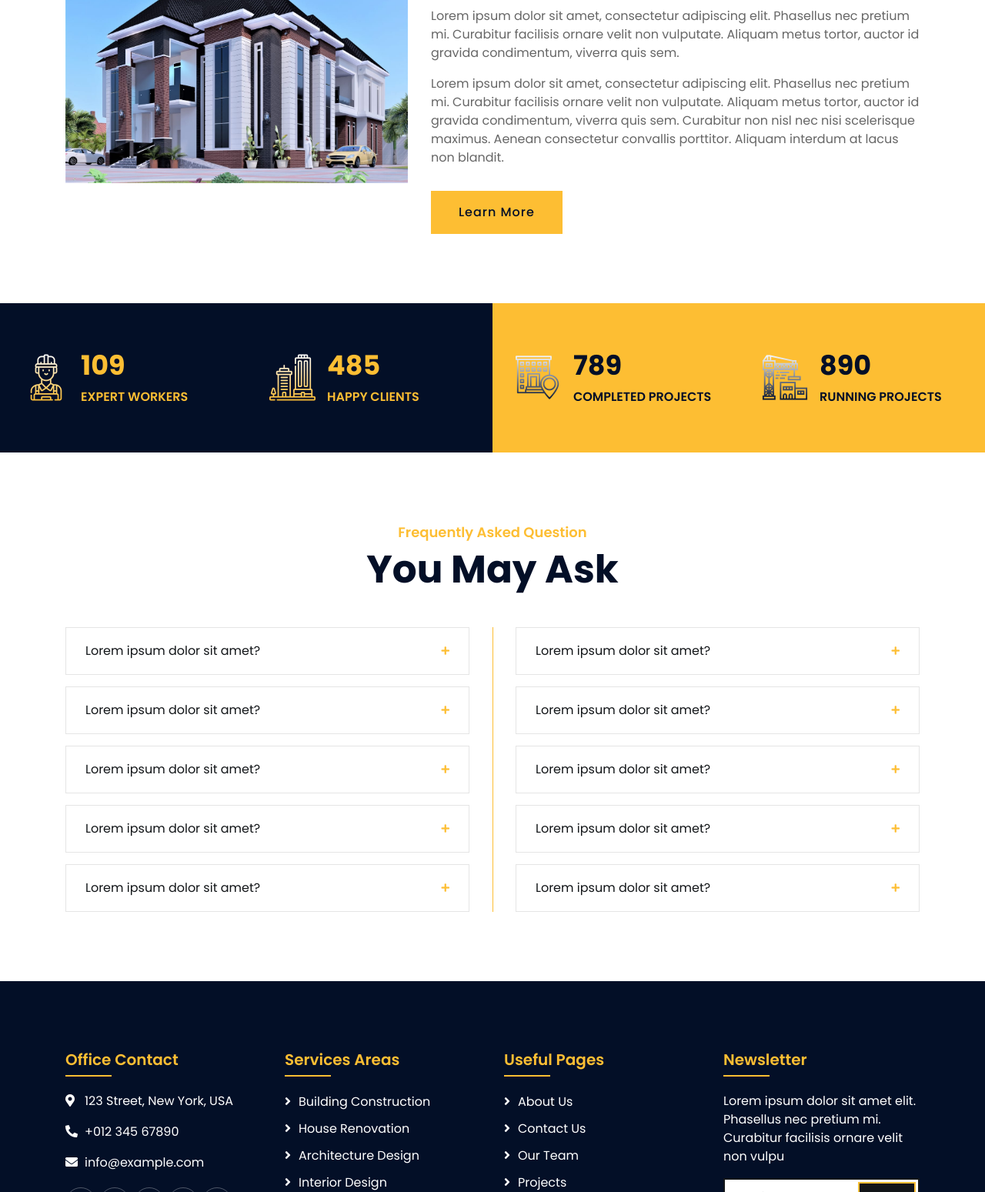
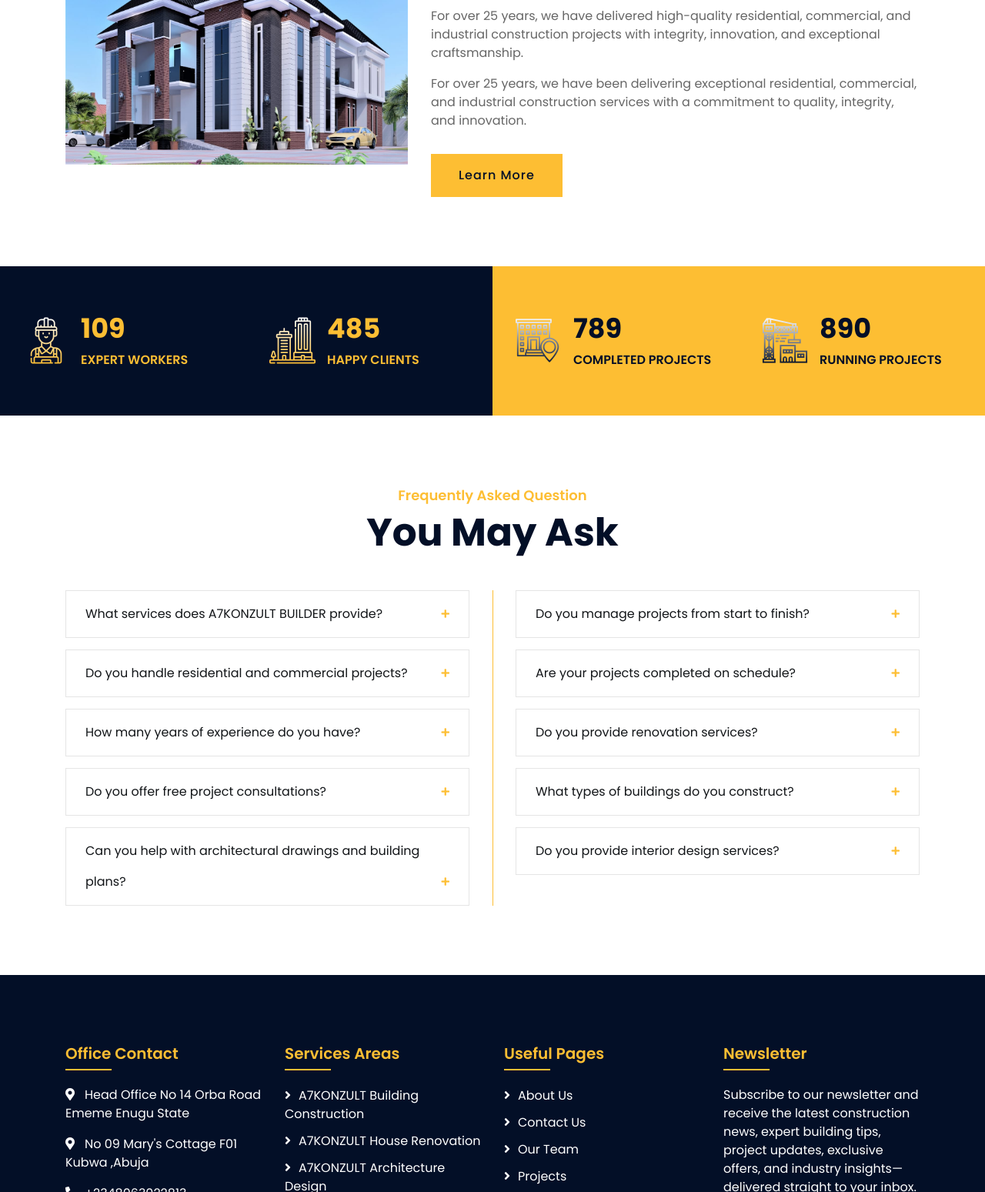
Before and after one commit to BINAINUSHAIBU/webtv2026, a plain HTML site: page about.html in a window 1280 px wide. Shown: the part 684-2233 px from the top of the page at 77% size. Drawn offline with nearby package versions, Linux system fonts and the light colour scheme.

Commit message:
Update about.html

```diff
--- a/about.html
+++ b/about.html
@@ -2,10 +2,11 @@
 <html lang="en">
     <head>
         <meta charset="utf-8">
-        <title>Builderz - Construction Company Website Template</title>
+        <title>A7KONZULT </title>
         <meta content="width=device-width, initial-scale=1.0" name="viewport">
-        <meta content="Construction Company Website Template" name="keywords">
-        <meta content="Construction Company Website Template" name="description">
+        <meta content="A7KONZULTConstruction Company " name="keywords">
+        <meta content="A7KONZULTConstruction Company " name="description">
+
 
         <!-- Favicon -->
         <link href="img/favicon.ico" rel="icon">
@@ -36,7 +37,7 @@
                         <div class="col-lg-4 col-md-12">
                             <div class="logo">
                                 <a href="index.html">
-                                    <h1>Builderz</h1>
+                                    <h1>A7KONZULT</h1>
                                     <!-- <img src="img/logo.jpg" alt="Logo"> -->
                                 </a>
                             </div>
@@ -61,7 +62,7 @@
                                         </div>
                                         <div class="top-bar-text">
                                             <h3>Call Us</h3>
-                                            <p>+012 345 6789</p>
+                                            <p>+2347035109552</p>
                                         </div>
                                     </div>
                                 </div>
@@ -72,7 +73,7 @@
                                         </div>
                                         <div class="top-bar-text">
                                             <h3>Email Us</h3>
-                                            <p>info@example.com</p>
+                                            <p>albertcollinsworld@gmail.com</p>
                                         </div>
                                     </div>
                                 </div>
@@ -103,13 +104,13 @@
                                     <a href="#" class="nav-link dropdown-toggle" data-toggle="dropdown">Pages</a>
                                     <div class="dropdown-menu">
                                         <a href="blog.html" class="dropdown-item">Blog Page</a>
-                                        <a href="single.html" class="dropdown-item">Single Page</a>
+                                        <a href="single.html" class="dropdown-item">All Projects</a>
                                     </div>
                                 </div>
                                 <a href="contact.html" class="nav-item nav-link">Contact</a>
                             </div>
                             <div class="ml-auto">
-                                <a class="btn" href="https://htmlcodex.com/downloading/?item=969">Buy Pro Version</a>
+                                <a class="btn" href="https://htmlcodex.com/downloading/">Whats App US</a>
                             </div>
                         </div>
                     </nav>
@@ -149,13 +150,11 @@
                                 <p>Welcome to Builderz</p>
                                 <h2>25 Years Experience</h2>
                             </div>
-                            <div class="about-text">
+                             <div class="about-text">
                                 <p>
-                                    Lorem ipsum dolor sit amet, consectetur adipiscing elit. Phasellus nec pretium mi. Curabitur facilisis ornare velit non vulputate. Aliquam metus tortor, auctor id gravida condimentum, viverra quis sem.
-                                </p>
+For over 25 years, we have delivered high-quality residential, commercial, and industrial construction projects with integrity, innovation, and exceptional craftsmanship.                                </p>
                                 <p>
-                                    Lorem ipsum dolor sit amet, consectetur adipiscing elit. Phasellus nec pretium mi. Curabitur facilisis ornare velit non vulputate. Aliquam metus tortor, auctor id gravida condimentum, viverra quis sem. Curabitur non nisl nec nisi scelerisque maximus. Aenean consectetur convallis porttitor. Aliquam interdum at lacus non blandit.
-                                </p>
+For over 25 years, we have been delivering exceptional residential, commercial, and industrial construction services with a commitment to quality, integrity, and innovation.                                </p>
                                 <a class="btn" href="">Learn More</a>
                             </div>
                         </div>
@@ -232,61 +231,56 @@
                                 <div class="card wow fadeInLeft" data-wow-delay="0.1s">
                                     <div class="card-header">
                                         <a class="card-link collapsed" data-toggle="collapse" href="#collapseOne">
-                                            Lorem ipsum dolor sit amet?
+                         What services does A7KONZULT BUILDER provide?
                                         </a>
                                     </div>
                                     <div id="collapseOne" class="collapse" data-parent="#accordion-1">
                                         <div class="card-body">
-                                            Lorem ipsum dolor sit amet, consectetur adipiscing elit. Phasellus nec pretium mi. Curabitur facilisis ornare velit non.
-                                        </div>
+We provide building construction, architectural design, renovations, interior design, project management, and property development services.                                        </div>
                                     </div>
                                 </div>
                                 <div class="card wow fadeInLeft" data-wow-delay="0.2s">
                                     <div class="card-header">
                                         <a class="card-link collapsed" data-toggle="collapse" href="#collapseTwo">
-                                            Lorem ipsum dolor sit amet?
+                          Do you handle residential and commercial projects?
                                         </a>
                                     </div>
                                     <div id="collapseTwo" class="collapse" data-parent="#accordion-1">
                                         <div class="card-body">
-                                            Lorem ipsum dolor sit amet, consectetur adipiscing elit. Phasellus nec pretium mi. Curabitur facilisis ornare velit non.
-                                        </div>
+Yes. We specialize in residential homes, commercial buildings, industrial projects, and institutional developments.                                        </div>
                                     </div>
                                 </div>
                                 <div class="card wow fadeInLeft" data-wow-delay="0.3s">
                                     <div class="card-header">
                                         <a class="card-link collapsed" data-toggle="collapse" href="#collapseThree">
-                                            Lorem ipsum dolor sit amet?
+                      How many years of experience do you have?
                                         </a>
                                     </div>
                                     <div id="collapseThree" class="collapse" data-parent="#accordion-1">
                                         <div class="card-body">
-                                            Lorem ipsum dolor sit amet, consectetur adipiscing elit. Phasellus nec pretium mi. Curabitur facilisis ornare velit non.
-                                        </div>
+Our team has years of experience delivering quality construction projects with professionalism and excellence.                                        </div>
                                     </div>
                                 </div>
                                 <div class="card wow fadeInLeft" data-wow-delay="0.4s">
                                     <div class="card-header">
                                         <a class="card-link collapsed" data-toggle="collapse" href="#collapseFour">
-                                            Lorem ipsum dolor sit amet?
+                  Do you offer free project consultations?
                                         </a>
                                     </div>
                                     <div id="collapseFour" class="collapse" data-parent="#accordion-1">
                                         <div class="card-body">
-                                            Lorem ipsum dolor sit amet, consectetur adipiscing elit. Phasellus nec pretium mi. Curabitur facilisis ornare velit non.
-                                        </div>
+Yes. We provide an initial consultation to discuss your project requirements and recommend the best solutions.                                        </div>
                                     </div>
                                 </div>
                                 <div class="card wow fadeInLeft" data-wow-delay="0.5s">
                                     <div class="card-header">
                                         <a class="card-link collapsed" data-toggle="collapse" href="#collapseFive">
-                                            Lorem ipsum dolor sit amet?
+          Can you help with architectural drawings and building plans?
                                         </a>
                                     </div>
                                     <div id="collapseFive" class="collapse" data-parent="#accordion-1">
                                         <div class="card-body">
-                                            Lorem ipsum dolor sit amet, consectetur adipiscing elit. Phasellus nec pretium mi. Curabitur facilisis ornare velit non.
-                                        </div>
+Absolutely. Our experienced architects prepare professional building designs and construction drawings.                                        </div>
                                     </div>
                                 </div>
                             </div>
@@ -296,61 +290,56 @@
                                 <div class="card wow fadeInRight" data-wow-delay="0.1s">
                                     <div class="card-header">
                                         <a class="card-link collapsed" data-toggle="collapse" href="#collapseSix">
-                                            Lorem ipsum dolor sit amet?
+                       Do you manage projects from start to finish?
                                         </a>
                                     </div>
                                     <div id="collapseSix" class="collapse" data-parent="#accordion-2">
                                         <div class="card-body">
-                                            Lorem ipsum dolor sit amet, consectetur adipiscing elit. Phasellus nec pretium mi. Curabitur facilisis ornare velit non.
-                                        </div>
+Yes. We handle planning, design, construction, supervision, and final project delivery.                                        </div>
                                     </div>
                                 </div>
                                 <div class="card wow fadeInRight" data-wow-delay="0.2s">
                                     <div class="card-header">
                                         <a class="card-link collapsed" data-toggle="collapse" href="#collapseSeven">
-                                            Lorem ipsum dolor sit amet?
+                  Are your projects completed on schedule?
                                         </a>
                                     </div>
                                     <div id="collapseSeven" class="collapse" data-parent="#accordion-2">
                                         <div class="card-body">
-                                            Lorem ipsum dolor sit amet, consectetur adipiscing elit. Phasellus nec pretium mi. Curabitur facilisis ornare velit non.
-                                        </div>
+We strive to complete every project within the agreed timeline while maintaining high-quality standards.                                        </div>
                                     </div>
                                 </div>
                                 <div class="card wow fadeInRight" data-wow-delay="0.3s">
                                     <div class="card-header">
                                         <a class="card-link collapsed" data-toggle="collapse" href="#collapseEight">
-                                            Lorem ipsum dolor sit amet?
+                          Do you provide renovation services?
                                         </a>
                                     </div>
                                     <div id="collapseEight" class="collapse" data-parent="#accordion-2">
                                         <div class="card-body">
-                                            Lorem ipsum dolor sit amet, consectetur adipiscing elit. Phasellus nec pretium mi. Curabitur facilisis ornare velit non.
-                                        </div>
+Yes. We renovate homes, offices, commercial buildings, and other structures.                                        </div>
                                     </div>
                                 </div>
                                 <div class="card wow fadeInRight" data-wow-delay="0.4s">
                                     <div class="card-header">
                                         <a class="card-link collapsed" data-toggle="collapse" href="#collapseNine">
-                                            Lorem ipsum dolor sit amet?
+                           What types of buildings do you construct?
                                         </a>
                                     </div>
                                     <div id="collapseNine" class="collapse" data-parent="#accordion-2">
                                         <div class="card-body">
-                                            Lorem ipsum dolor sit amet, consectetur adipiscing elit. Phasellus nec pretium mi. Curabitur facilisis ornare velit non.
-                                        </div>
+We build homes, duplexes, apartments, offices, schools, hotels, warehouses, and commercial complexes.                                        </div>
                                     </div>
                                 </div>
                                 <div class="card wow fadeInRight" data-wow-delay="0.5s">
                                     <div class="card-header">
                                         <a class="card-link collapsed" data-toggle="collapse" href="#collapseTen">
-                                            Lorem ipsum dolor sit amet?
+                Do you provide interior design services?
                                         </a>
                                     </div>
                                     <div id="collapseTen" class="collapse" data-parent="#accordion-2">
                                         <div class="card-body">
-                                            Lorem ipsum dolor sit amet, consectetur adipiscing elit. Phasellus nec pretium mi. Curabitur facilisis ornare velit non.
-                                        </div>
+Yes. We create functional and beautiful interior spaces that match your style and budget.                                        </div>
                                     </div>
                                 </div>
                             </div>
@@ -368,9 +357,10 @@
                         <div class="col-md-6 col-lg-3">
                             <div class="footer-contact">
                                 <h2>Office Contact</h2>
-                                <p><i class="fa fa-map-marker-alt"></i>123 Street, New York, USA</p>
-                                <p><i class="fa fa-phone-alt"></i>+012 345 67890</p>
-                                <p><i class="fa fa-envelope"></i>info@example.com</p>
+					            <p><i class="fa fa-map-marker-alt"></i>Head Office No 14 Orba Road Ememe Enugu State</p>
+                                <p><i class="fa fa-map-marker-alt"></i>No 09 Mary's Cottage F01 Kubwa ,Abuja</p>
+                                <p><i class="fa fa-phone-alt"></i>+2348063022813</p>
+                                <p><i class="fa fa-envelope"></i>albertcollinsworld@gmail.com</p>
                                 <div class="footer-social">
                                     <a href=""><i class="fab fa-twitter"></i></a>
                                     <a href=""><i class="fab fa-facebook-f"></i></a>
@@ -383,11 +373,11 @@
                         <div class="col-md-6 col-lg-3">
                             <div class="footer-link">
                                 <h2>Services Areas</h2>
-                                <a href="">Building Construction</a>
-                                <a href="">House Renovation</a>
-                                <a href="">Architecture Design</a>
-                                <a href="">Interior Design</a>
-                                <a href="">Painting</a>
+                                <a href="">A7KONZULT Building Construction</a>
+                                <a href="">A7KONZULT House Renovation</a>
+                                <a href="">A7KONZULT Architecture Design</a>
+                                <a href="">A7KONZULT Interior Design</a>
+                                <a href="">A7KONZULT Painting</a>
                             </div>
                         </div>
                         <div class="col-md-6 col-lg-3">
@@ -404,8 +394,7 @@
                             <div class="newsletter">
                                 <h2>Newsletter</h2>
                                 <p>
-                                    Lorem ipsum dolor sit amet elit. Phasellus nec pretium mi. Curabitur facilisis ornare velit non vulpu
-                                </p>
+Subscribe to our newsletter and receive the latest construction news, expert building tips, project updates, exclusive offers, and industry insights—delivered straight to your inbox.                                </p>
                                 <div class="form">
                                     <input class="form-control" placeholder="Email here">
                                     <button class="btn">Submit</button>
@@ -439,12 +428,12 @@ s0.parentNode.insertBefore(s1,s0);
                 <div class="container copyright">
                     <div class="row">
                         <div class="col-md-6">
-                            <p>&copy; <a href="#">Your Site Name</a>, All Right Reserved.</p>
+                            <p>&copy; <a href="#">A7KONZULT BUILDERS</a>, All Right Reserved.</p>
                         </div>
 						<div class="col-md-6">
                             <!--/*** The author’s attribution link must remain intact in the template. ***/-->
                             <!--/*** If you wish to remove this credit link, please purchase the Pro Version . ***/-->
-                            <p>Designed By <a href="https://htmlcodex.com">HTML Codex</a></p>
+                            <p>Designed By <a href="https://a7konzult.netlify.app/">BTECH WEBSITE DEVELOPER</a></p>
                         </div>
                     </div>
                 </div>
```
